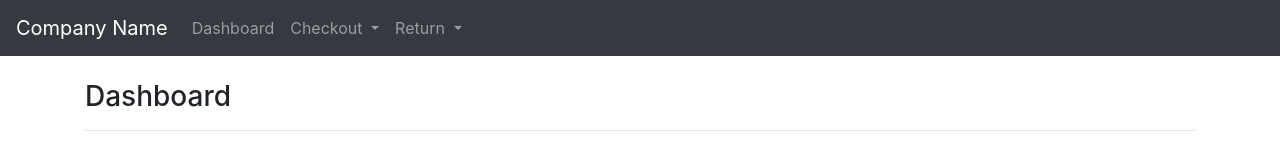
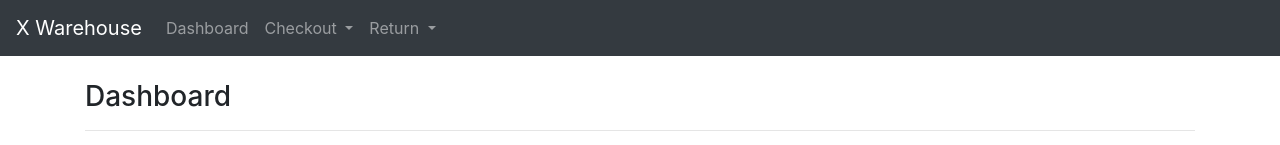
Before and after one commit to rashedrahat/XWarehouse-IMS, a plain HTML site: page index.html in a window 1280 px wide. Shown: the top 145 px of the page. Drawn offline with nearby package versions, Linux system fonts and the light colour scheme.

Commit message:
Update index.html
Company Name

```diff
--- a/index.html
+++ b/index.html
@@ -11,7 +11,7 @@
   </head>
   <body>
     <nav class="navbar navbar-expand-sm bg-dark navbar-dark">
-      <a class="navbar-brand" href="index.html">Company Name</a>
+      <a class="navbar-brand" href="index.html">X Warehouse</a>
       <button class="navbar-toggler" type="button" data-toggle="collapse" data-target="#collapsibleNavbar">
         <span class="navbar-toggler-icon"></span>
       </button>
```
